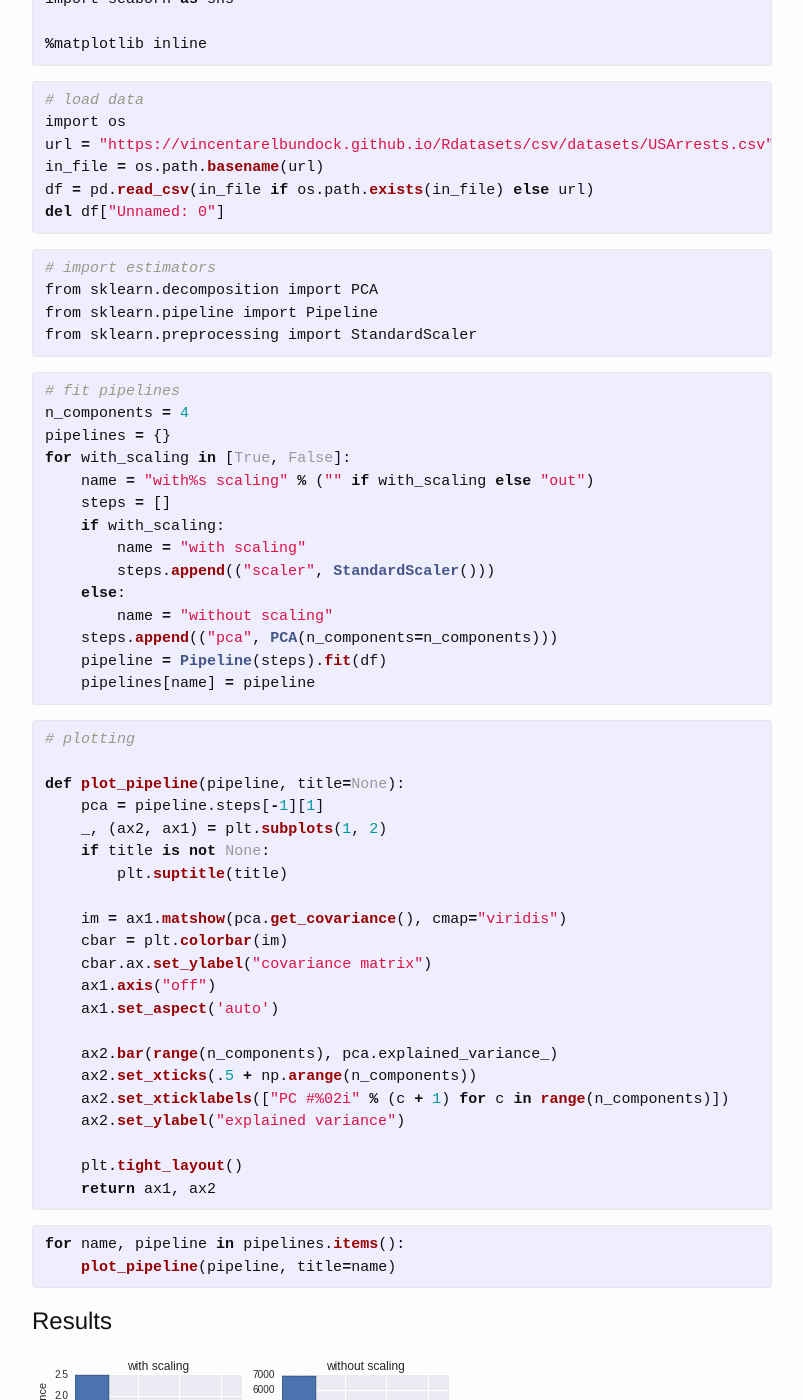
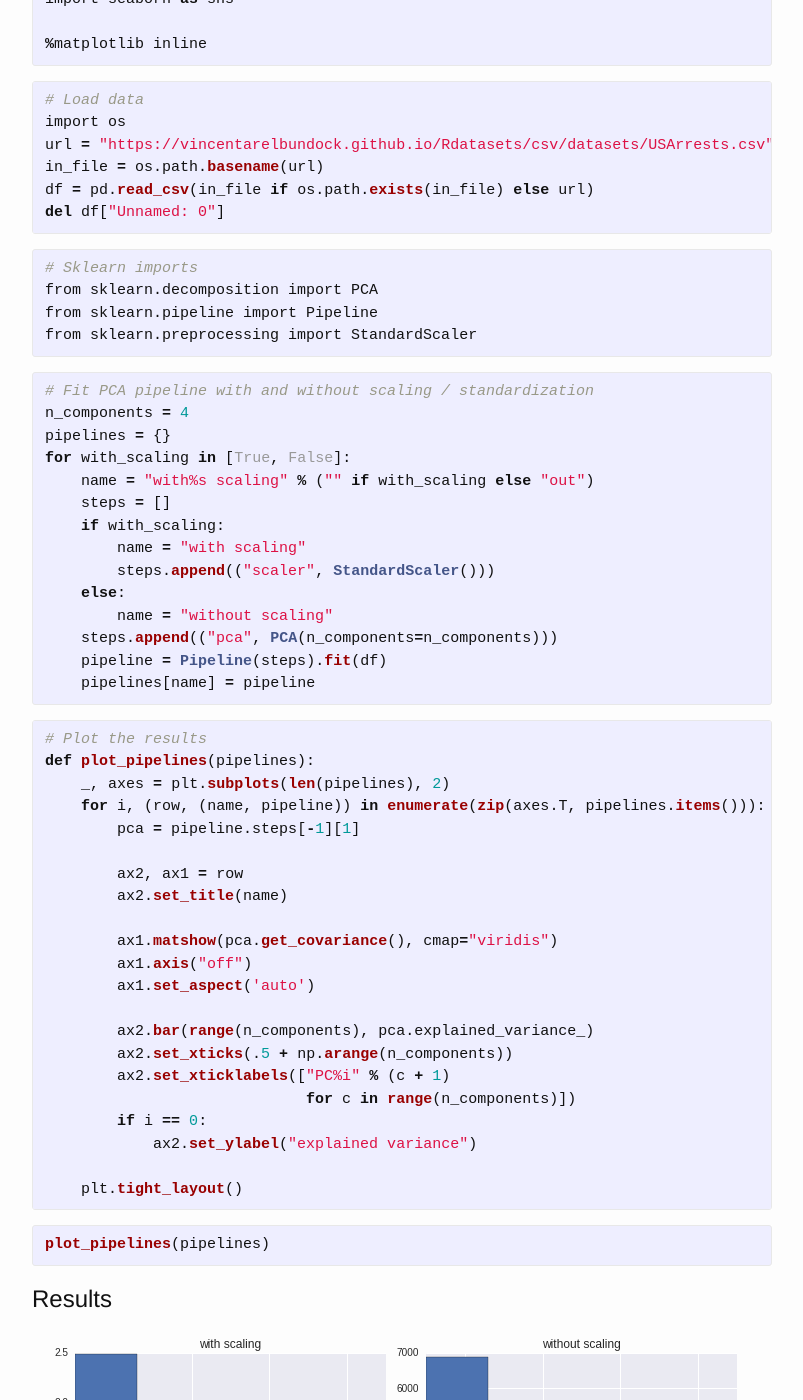
Before and after one commit to dohmatob/dohmatob.github.io, a Jekyll site: the page built from _posts/2017-04-27-scale-data-pca.markdown, in a window 1280 px wide and 1400 px high, scrolled down 574 px. Shown: the whole window, without its empty margins (238-1041 px from the left). Built offline with Jekyll 4.4.1, drawn with Linux system fonts in a browser that asks for light colours; comment, search, counter and statistics services are not loaded; some of the changed text lies outside the part shown.

```diff
--- a/_posts/2017-04-27-scale-data-pca.markdown
+++ b/_posts/2017-04-27-scale-data-pca.markdown
@@ -35,9 +34,8 @@
 {% endhighlight %}
 
 
-
 {% highlight python %}
-# load data
+# Load data
 import os
 url = "https://vincentarelbundock.github.io/Rdatasets/csv/datasets/USArrests.csv"
 in_file = os.path.basename(url)
@@ -47,7 +45,7 @@
 
 
 {% highlight python %}
-# import estimators
+# Sklearn imports
 from sklearn.decomposition import PCA
 from sklearn.pipeline import Pipeline
 from sklearn.preprocessing import StandardScaler
@@ -55,7 +53,7 @@
 
 
 {% highlight python %}
-# fit pipelines
+# Fit PCA pipeline with and without scaling / standardization
 n_components = 4
 pipelines = {}
 for with_scaling in [True, False]:
@@ -73,33 +71,32 @@
 
 
 {% highlight python %}
-# plotting
+# Plot the results
+def plot_pipelines(pipelines):
+    _, axes = plt.subplots(len(pipelines), 2)
+    for i, (row, (name, pipeline)) in enumerate(zip(axes.T, pipelines.items())):
+        pca = pipeline.steps[-1][1]
 
-def plot_pipeline(pipeline, title=None):
-    pca = pipeline.steps[-1][1]
-    _, (ax2, ax1) = plt.subplots(1, 2)
-    if title is not None:
-        plt.suptitle(title)
+        ax2, ax1 = row
+        ax2.set_title(name)
 
-    im = ax1.matshow(pca.get_covariance(), cmap="viridis")
-    cbar = plt.colorbar(im)
-    cbar.ax.set_ylabel("covariance matrix")
-    ax1.axis("off")
-    ax1.set_aspect('auto')
+        ax1.matshow(pca.get_covariance(), cmap="viridis")
+        ax1.axis("off")
+        ax1.set_aspect('auto')
 
-    ax2.bar(range(n_components), pca.explained_variance_)
-    ax2.set_xticks(.5 + np.arange(n_components))
-    ax2.set_xticklabels(["PC #%02i" % (c + 1) for c in range(n_components)])
-    ax2.set_ylabel("explained variance")
+        ax2.bar(range(n_components), pca.explained_variance_)
+        ax2.set_xticks(.5 + np.arange(n_components))
+        ax2.set_xticklabels(["PC%i" % (c + 1)
+                             for c in range(n_components)])
+        if i == 0:
+            ax2.set_ylabel("explained variance")
 
     plt.tight_layout()
-    return ax1, ax2
 {% endhighlight %}
 
 
 {% highlight python %}
-for name, pipeline in pipelines.items():
-    plot_pipeline(pipeline, title=name)
+plot_pipelines(pipelines)
 {% endhighlight %}
 
 
```
Also changed, not shown: other parts of _posts/2017-04-27-scale-data-pca.markdown (+5 -6 lines), scripts/ipynd2md.py (added, +37 -0 lines), assets/scaling_files/scaling_6_0.png, 2 other files.
